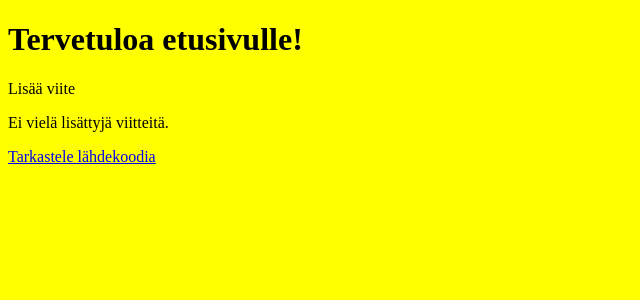
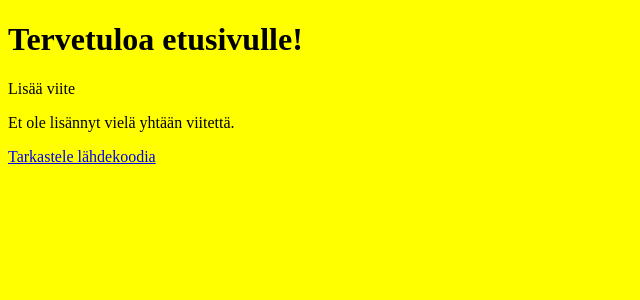
Before and after one commit to perttukangas/ohtu-mini, a Flask app: template templates/index.html in a window 1280 px wide. Shown: the part 49-349 px from the top of the page, without its empty margins (0-640 px from the left). Run offline with Flask 2, Linux system fonts and the light colour scheme; the template is opened without the code that fills it, so the values that code supplies are empty; the visitor is signed in with stand-in values (Sample User, id 1).

Commit message:
index.html sentence modified

```diff
--- a/templates/index.html
+++ b/templates/index.html
@@ -19,7 +19,7 @@
    </div>
 </body>
 {% else %}
-<p>Ei vielä lisättyjä viitteitä.</p>
+<p>Et ole lisännyt vielä yhtään viitettä.</p>
 {% endif %}
 
 {% endif %} {% endblock %}
```
